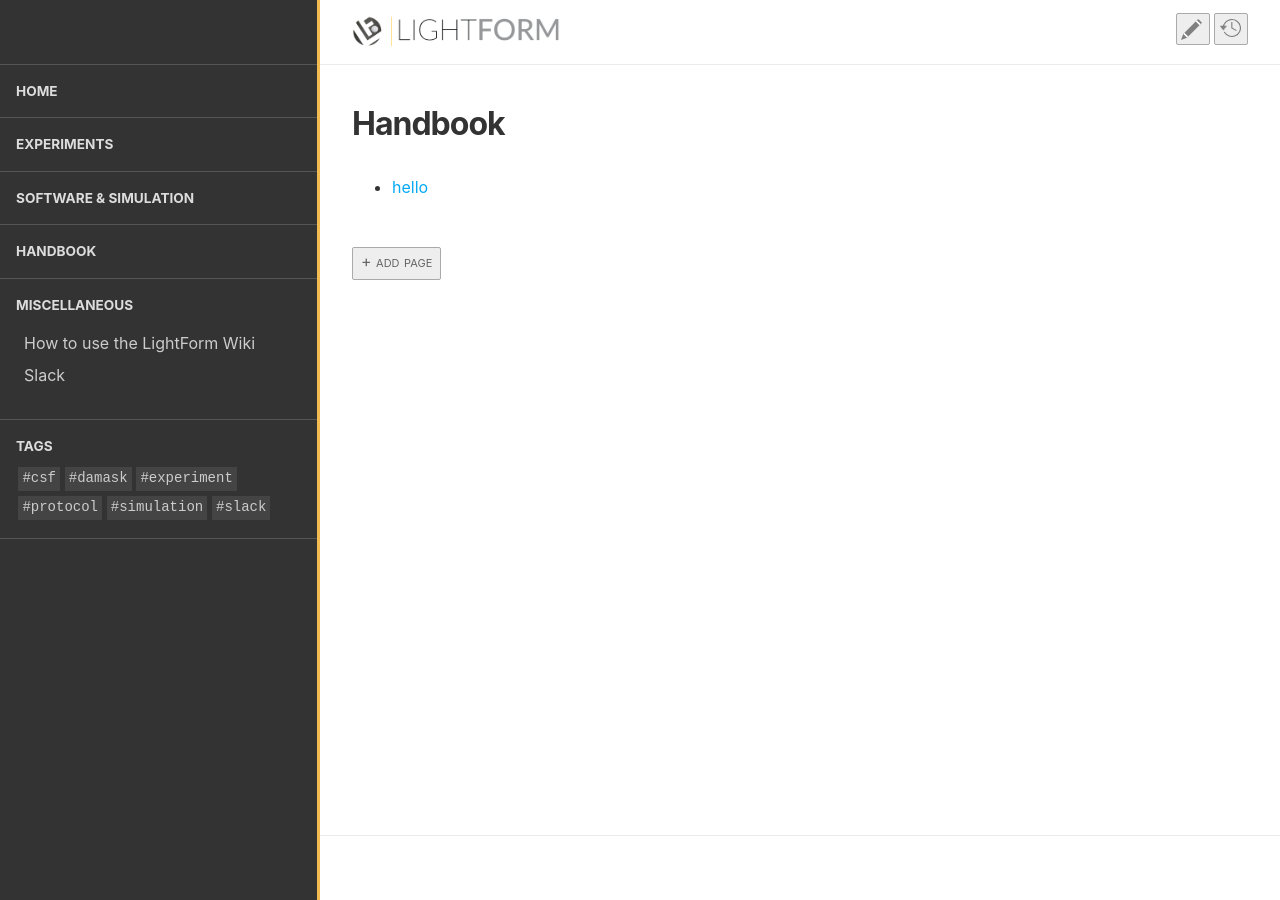
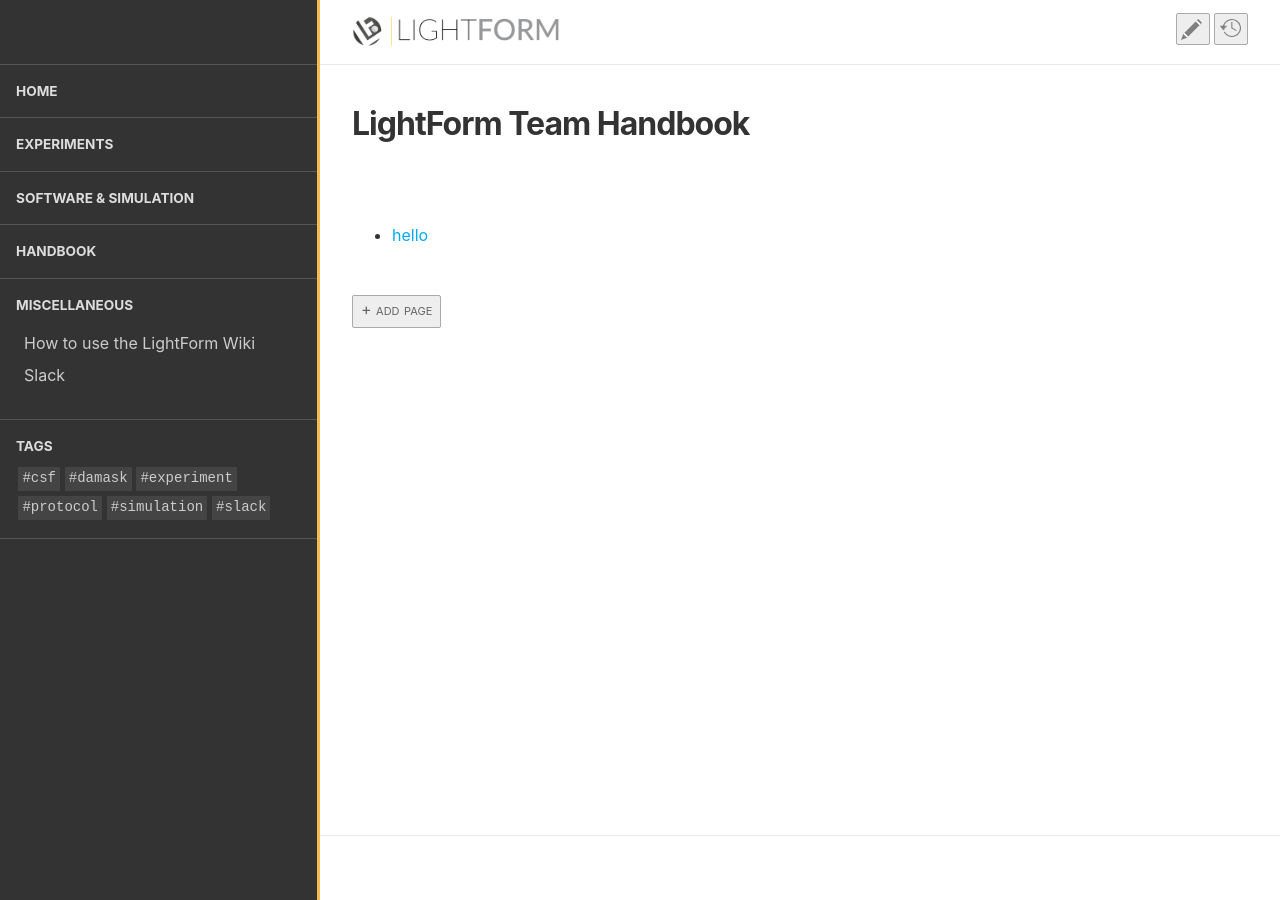
Before and after one commit to LightForm-group/wiki, a Jekyll site: the page built from collections/_handbook/index.md, in a window 1280 px wide. Built offline with Jekyll 4.4.1, drawn with Linux system fonts in a browser that asks for light colours.

Commit message:
Update index.md

```diff
--- a/collections/_handbook/index.md
+++ b/collections/_handbook/index.md
@@ -1,6 +1,9 @@
 ---
 layout: collection_home
-title: Handbook
+title: LightForm Team Handbook
 show_breadcrumbs: false
 show_meta: false
+published: true
+author: Natalie411
+toc: true
 ---
```
